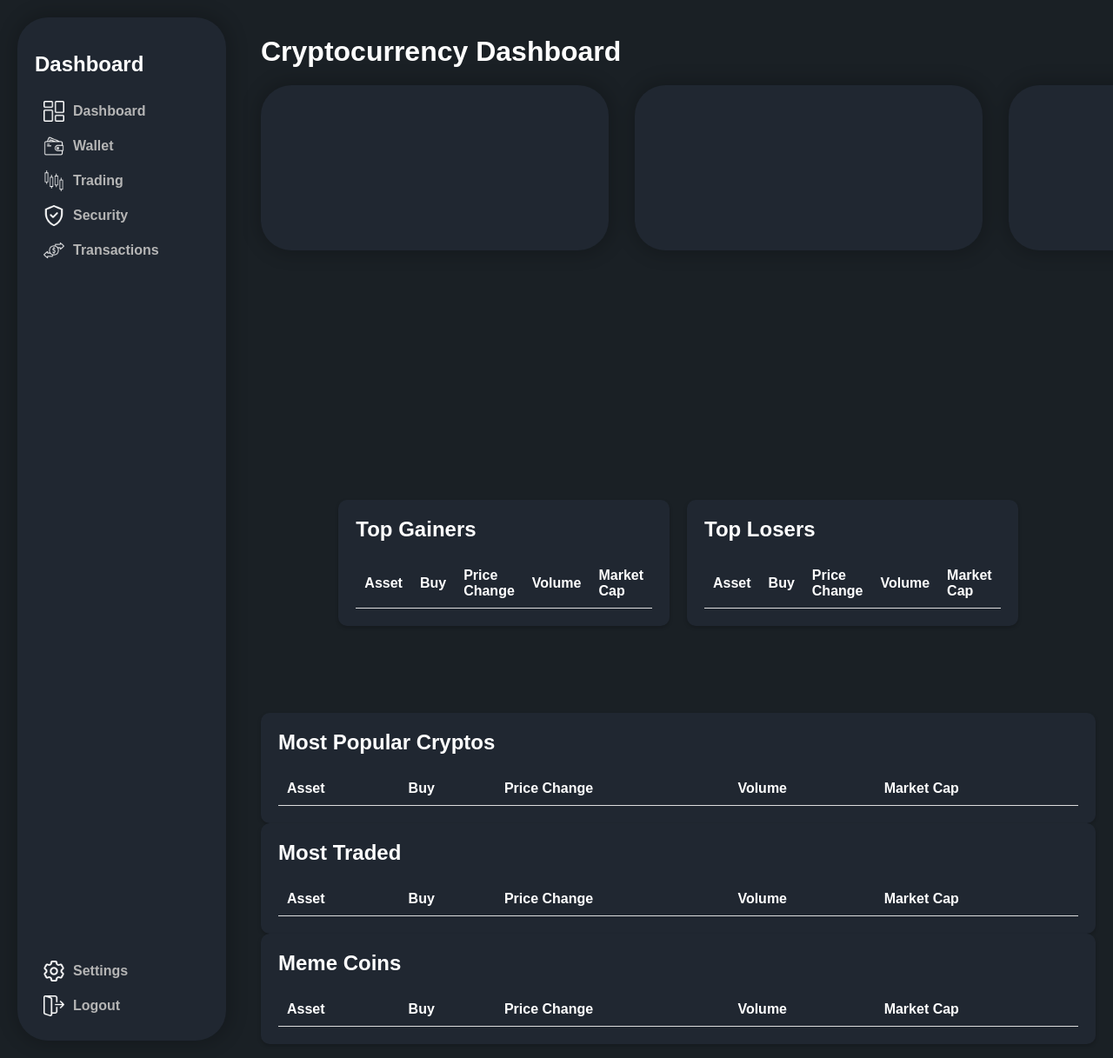
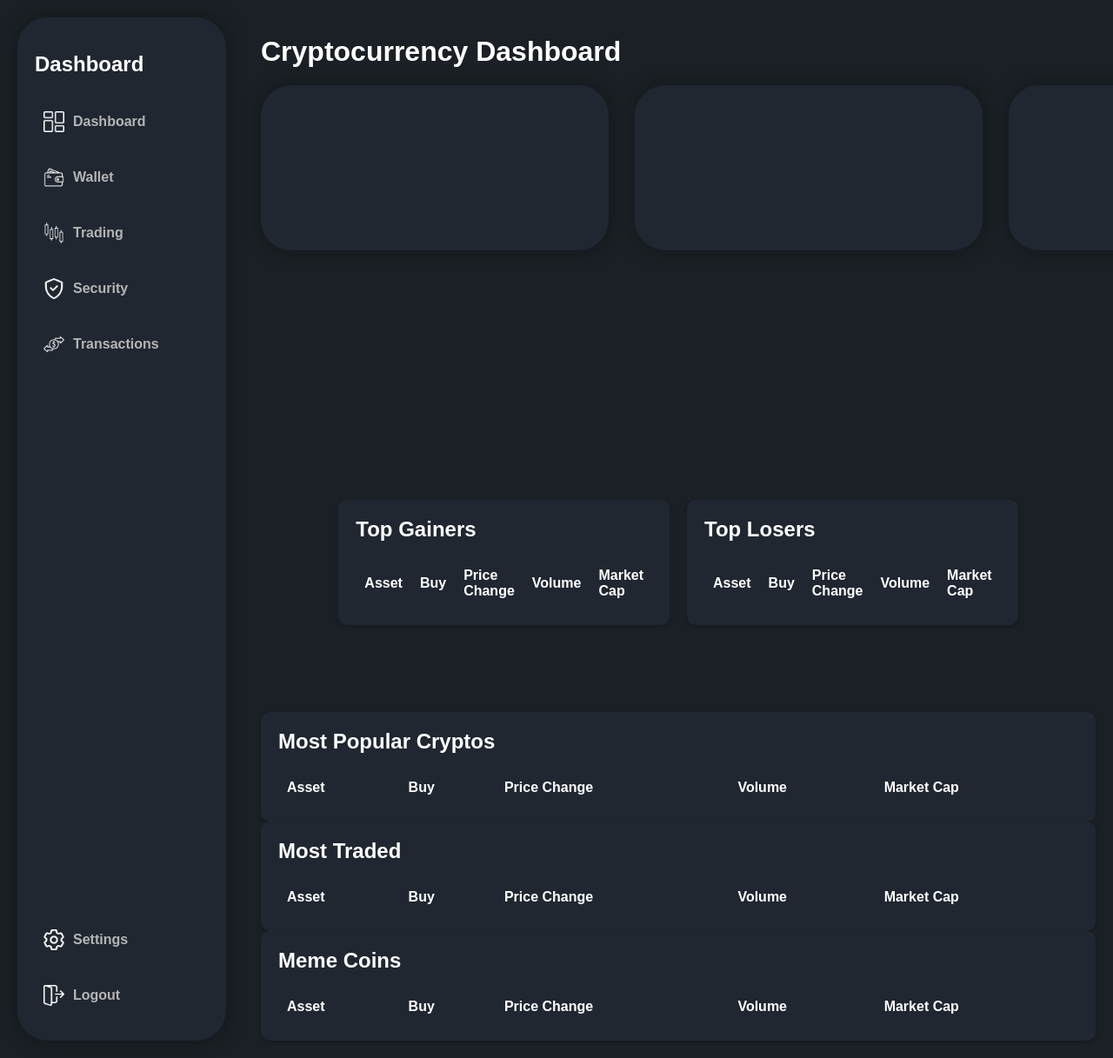
Before and after one commit to EggMannFn/Bitzen, a PHP site: page /main.php in a window 1280 px wide. Shown: the whole page at 87% size. Run offline with PHP 8.4, Linux system fonts and the light colour scheme; lists and menus that the app fills with data are empty.

Commit message:
navbar's css & color changer in js (need to fix top losers)

```diff
--- a/script.js
+++ b/script.js
@@ -99,6 +99,12 @@ function updateTable(data, images, tableId) {
         symbolCell.innerHTML = image ? `<img src="${image.image}" alt="${symbol}" width="20"> ${symbol}` : symbol;
         priceCell.textContent = parseFloat(crypto.lastPrice).toFixed(2);
         priceChangeCell.textContent = `${parseFloat(crypto.priceChangePercent).toFixed(2)}%`;
+
+        // Determine color based on price change
+        const color = parseFloat(crypto.priceChangePercent) >= 0 ? 'rgba(0, 232, 182, 1)' : 'rgba(208, 89, 89, 1)';
+        priceChangeCell.style.color = color;
+        priceCell.style.color = color;
+
         volumeCell.textContent = parseFloat(crypto.volume).toLocaleString();
         marketCapCell.textContent = image ? image.market_cap.toLocaleString() : '-';
 
@@ -111,6 +117,7 @@ function updateTable(data, images, tableId) {
         tableBody.appendChild(row);
     });
 }
+
 
 async function updateAllTables() {
     try {
--- a/styles.css
+++ b/styles.css
@@ -187,7 +187,7 @@ body {
     color: #b5b5b5;
     display: flex;
     align-items: center;
-    padding: 8px 10px;
+    padding: 20px 10px;
     text-decoration: none;
     font-weight: bold;
     transition: 0.5s;
@@ -257,6 +257,7 @@ transition: 0.5s;
     padding: 10px;
     text-align: left;
     background-color: rgba(32, 39, 49, 1);
+    border-bottom: none;
 }
 
 .crypto-table th {
```
